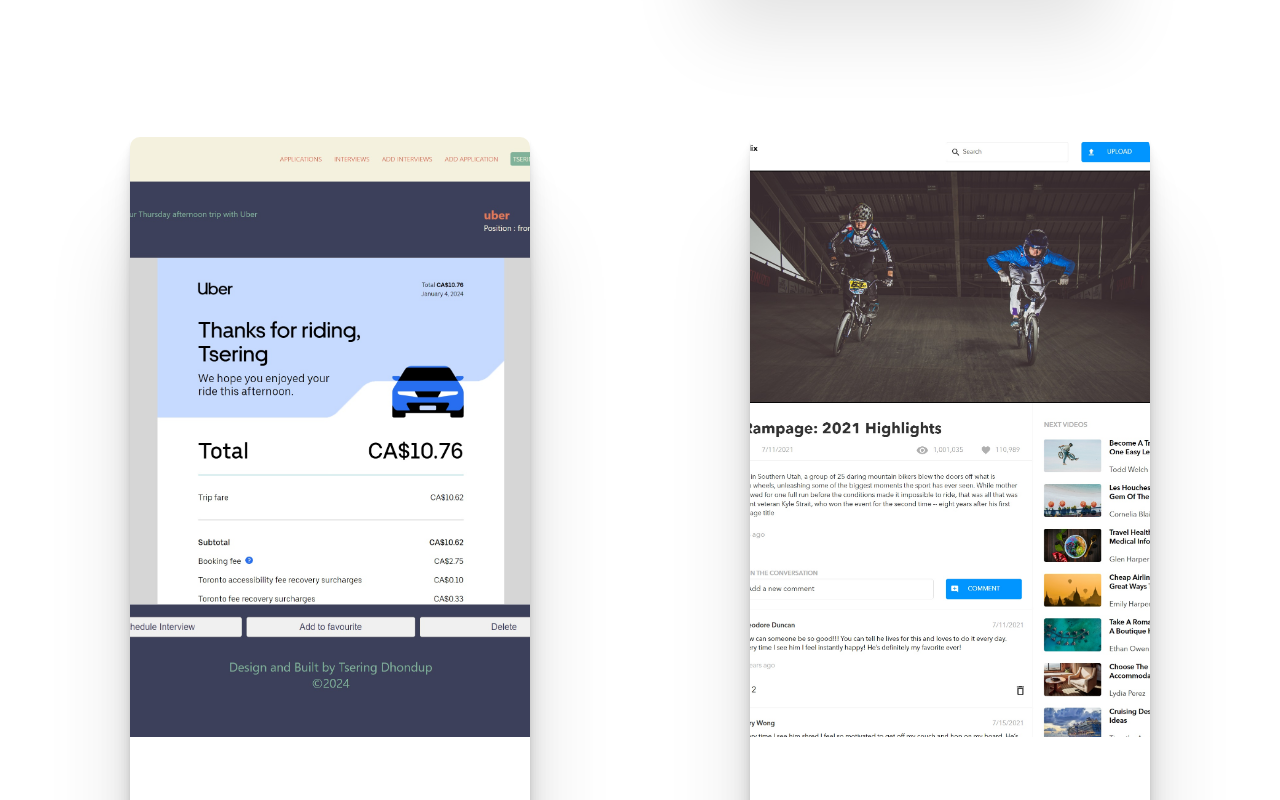
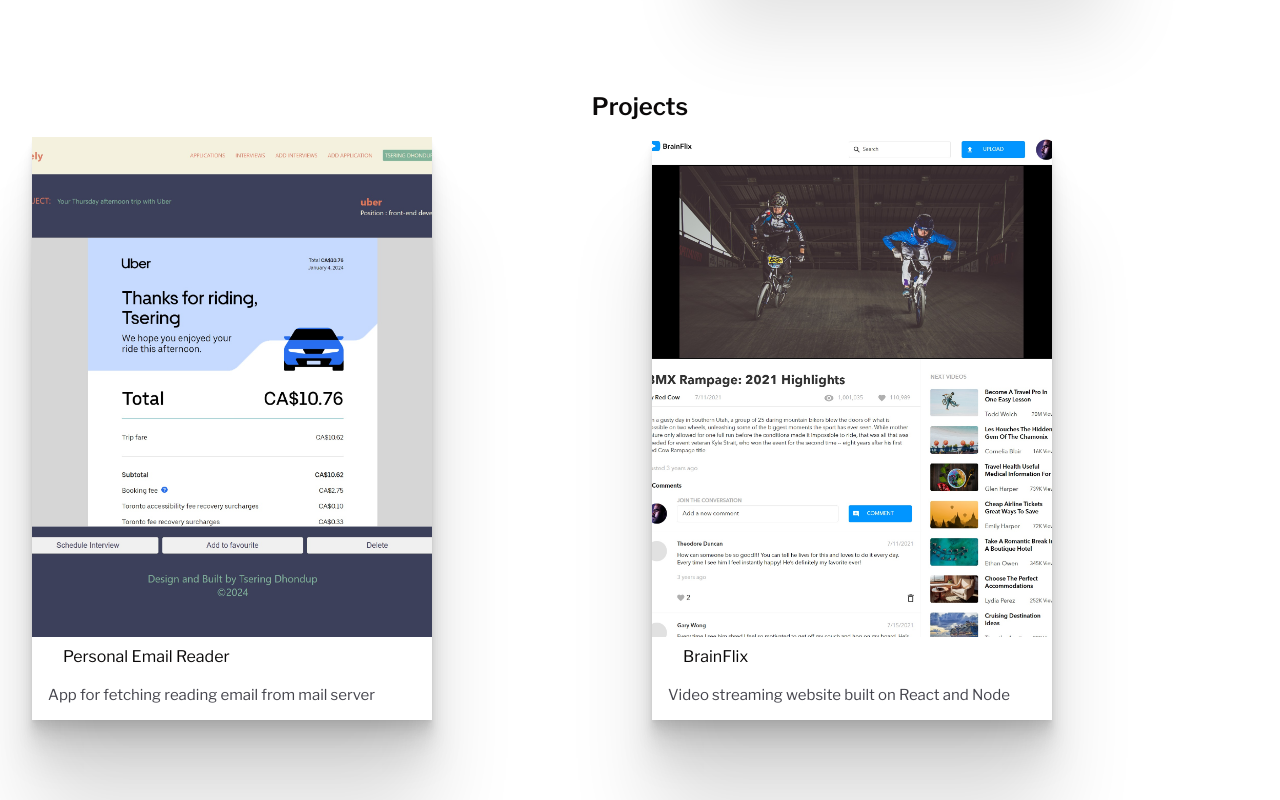
Before and after one commit to Tsedhondup/Portfolio, a React (Create React App) app: page / in a window 1280 px wide. Shown: the part 1400-2200 px from the top of the page. Built offline with nearby package versions, Linux system fonts and the light colour scheme.

Commit message:
grid gap applied to projects section

```diff
--- a/src/Components/Works/Works.js
+++ b/src/Components/Works/Works.js
@@ -13,7 +13,7 @@ const Works = () => {
   return (
     <section className="project-container">
       <motion.h2
-        initial={{ opacity: 0, y: 100 }}
+        // initial={{ opacity: 0, y: 100 }}
         className="project-container__title"
       >
         Projects
--- a/src/Components/Works/Works.scss
+++ b/src/Components/Works/Works.scss
@@ -39,6 +39,10 @@
 .projects {
   padding: 16px 0px;
   border-radius: 5px;
+  display: grid;
+  grid-template-columns: repeat(1, 1fr);
+  grid-template-rows: auto;
+  gap: $mobile-margin;
   @include tablet {
     display: grid;
     grid-template-columns: repeat(2, 1fr);
@@ -70,9 +74,9 @@
     display: grid;
     grid-template-columns: repeat(1, 1fr);
     max-width: 400px;
-    margin: auto;
-    border-radius: 10px;
-    margin-bottom: 16px;
+    // margin: auto;
+    // border-radius: 10px;
+    // margin-bottom: 16px;
     box-shadow: 0 2.8px 2.2px rgba(0, 0, 0, 0.034),
       0 6.7px 5.3px rgba(0, 0, 0, 0.048), 0 12.5px 10px rgba(0, 0, 0, 0.06),
       0 22.3px 17.9px rgba(0, 0, 0, 0.072), 0 41.8px 33.4px rgba(0, 0, 0, 0.086),
@@ -82,17 +86,20 @@
       margin-bottom: 100px;
       border-radius: 0px;
     }
-    @include desktop {
-      margin-bottom: 150px;
-      gap: 200px;
-    }
+
     // Project images
     &--img {
       display: block;
       margin: auto;
+      max-width: 100%;
+      height: 350px;
       object-fit: cover;
-      border-top-left-radius: 10px;
-      border-top-right-radius: 10px;
+      // border-top-left-radius: 10px;
+      // border-top-right-radius: 10px;
+      @include tablet {
+        max-width: 550px;
+        height: 500px;
+      }
     }
     &--img:hover {
       box-shadow: unset;
@@ -100,31 +107,33 @@
     }
 
     // Email reader and brainflix image
-    &--email-image,
-    &--brainflix-image {
-      max-width: 400px;
-      @include tablet {
-        max-width: 550px;
-        height: 400px;
-      }
-      @include desktop {
-        max-width: 650px;
-        height: 600px;
-      }
-    }
+    // &--email-image,
+    // &--brainflix-image {
+    //   max-width: 400px;
+    //   @include tablet {
+    //     max-width: 550px;
+    //     height: 400px;
+    //   }
+    //   @include desktop {
+    //     max-width: 650px;
+    //     height: 600px;
+    //   }
+    // }
 
     // fiserv and weather app image
 
     &--fiserv-image,
     &--weather-app-image {
-      max-width: 300px;
-      height: 500px;
+      @include tablet {
+        object-fit: contain;
+      }
     }
 
     // Projects text section
     &--text {
       text-align: center;
       color: $ebony;
+      padding: 0px $mobile-margin;
       border-top: 1px solid $pewter;
 
       @include tablet {
```
